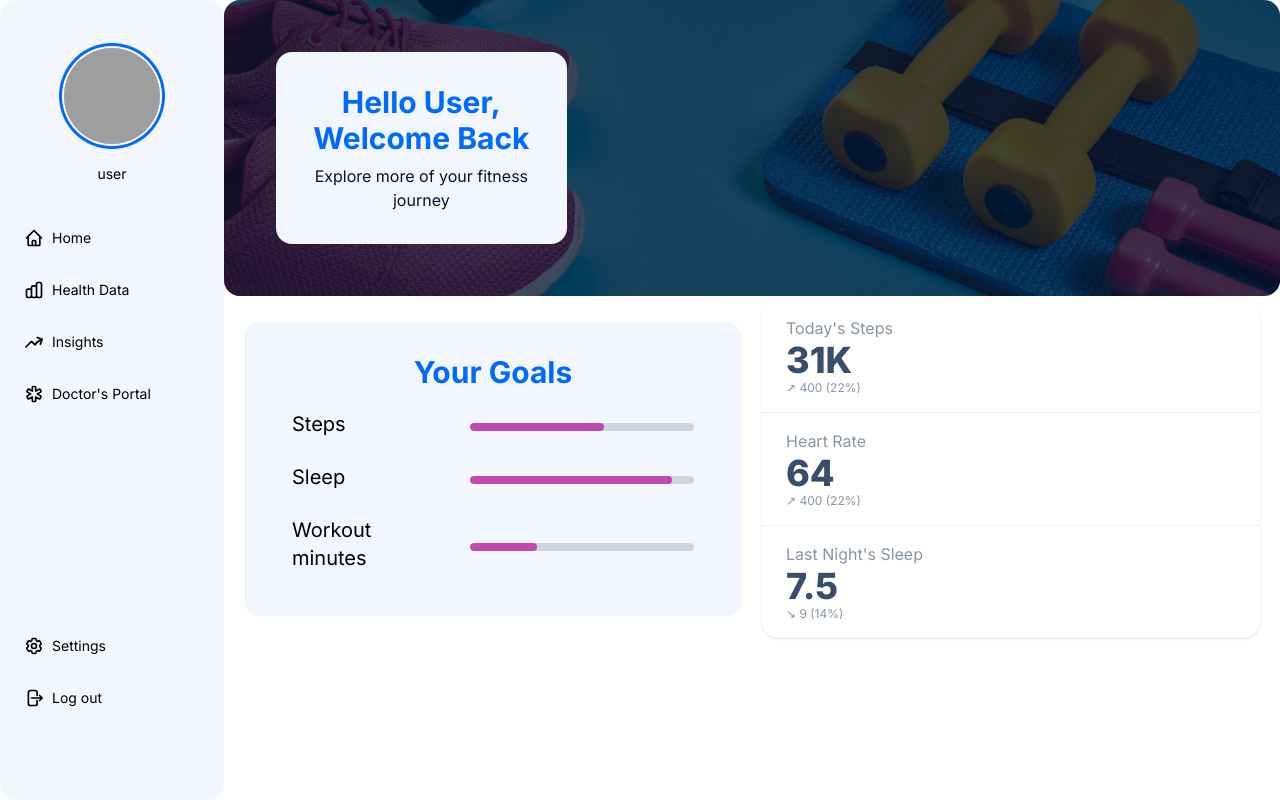
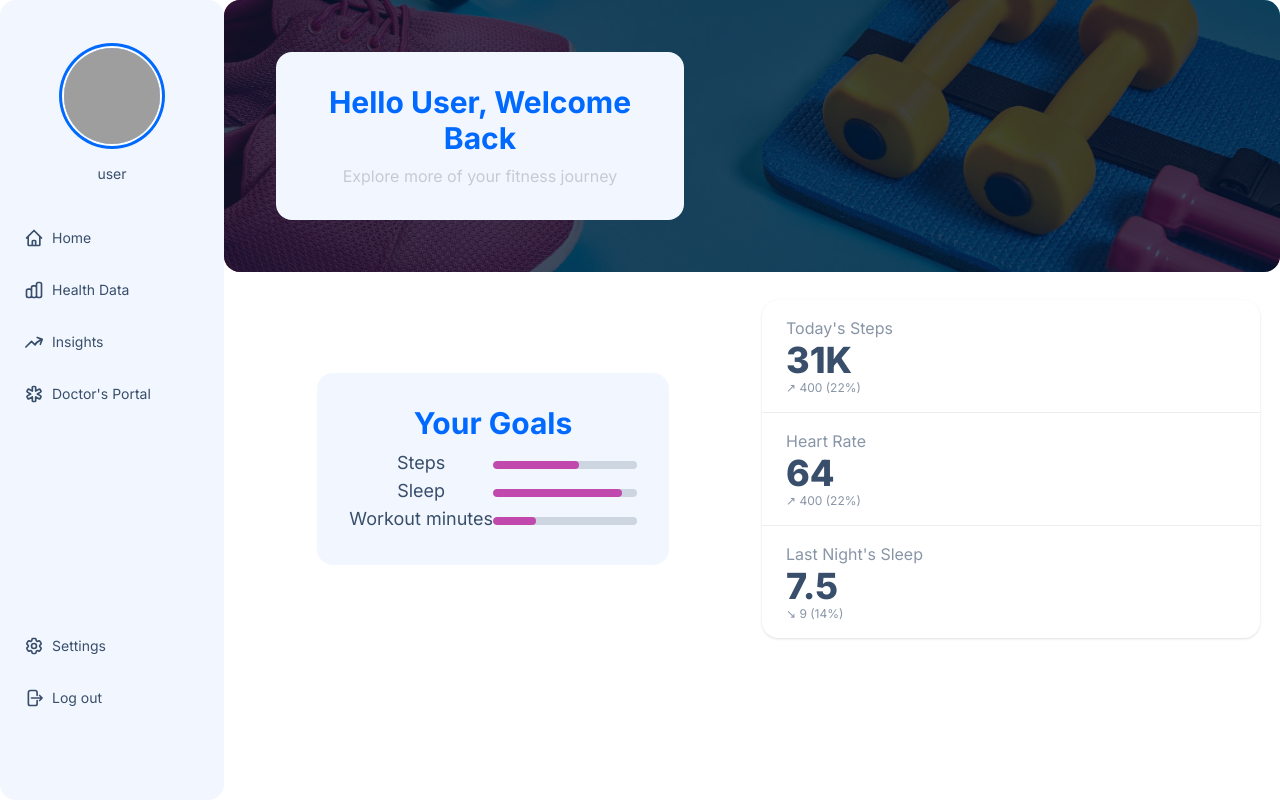
Before and after one commit to Alex-Anthony/SSW-322-A-Group-3-Health-Tracker-App, a Next.js app in the folder WebApp/health-tracker/: page /user-portal in a window 1280 px wide. Built offline with nearby package versions, Linux system fonts and the light colour scheme; grey boxes are pictures that could not be loaded.

Commit message:
Updated formatting

```diff
--- a/WebApp/health-tracker/app/components/Navbar.tsx
+++ b/WebApp/health-tracker/app/components/Navbar.tsx
@@ -6,7 +6,7 @@ import Image from "next/image";
 const Navbar = () => {
   return (
     <div>
-      <ul className="menu bg-base-200 w-16 h-screen rounded-box flex justify-center">
+      <ul className="menu bg-base-200 w-16 h-dvh rounded-box flex justify-center">
         <div>
           <li className="pt-40 py-3">
             <div className="tooltip" data-tip="Home">
--- a/WebApp/health-tracker/app/components/SmallCard.tsx
+++ b/WebApp/health-tracker/app/components/SmallCard.tsx
@@ -9,12 +9,12 @@ interface SCProps {
 const SmallCard = ({ title, children }: SCProps) => {
   return (
     <div>
-      <div className="card bg-base-200 ">
+      <div className="card bg-base-200 w-full">
         <div className="card-body">
-          <h1 className="card-title text-left font-bold text-base text-neutral">
+          <h1 className="card-title text-left font-bold text-base text-neutral-content">
             {title}
           </h1>
-          <div className="flex justify-center">{children}</div>
+          <div className="flex justify-center max-w-full">{children}</div>
         </div>
       </div>
     </div>
--- a/WebApp/health-tracker/app/components/TextBox.tsx
+++ b/WebApp/health-tracker/app/components/TextBox.tsx
@@ -11,7 +11,7 @@ const TextBox = ({ title, children }: TBProps) => {
     <div className="card bg-base-200 ">
       <div className="card-body items-center text-center">
         <h1 className="card-title font-bold text-3xl text-primary">{title}</h1>
-        {children}
+        <div className="flex w-full justify-items-stretch">{children}</div>
       </div>
     </div>
   );
--- a/WebApp/health-tracker/app/components/Widget.tsx
+++ b/WebApp/health-tracker/app/components/Widget.tsx
@@ -8,8 +8,8 @@ interface WGProps {
 
 const Widget = ({ title, svgPath }: WGProps) => {
   return (
-    <div className="card-compact bg-secondary">
-      <div className="card-body items-center">
+    <div className="card-compact bg-secondary h-32 w-32">
+      <div className="card-body h-full justify-center items-center">
         <div className="mask mask-squircle bg-base-100">
           <svg
             xmlns="http://www.w3.org/2000/svg"
--- a/WebApp/health-tracker/app/globals.css
+++ b/WebApp/health-tracker/app/globals.css
@@ -3,15 +3,14 @@
 @tailwind utilities;
 
 :root {
-  --foreground-rgb: 0, 0, 0;
+
 }
 
 @media (prefers-color-scheme: dark) {
   :root {
-    --foreground-rgb: 255, 255, 255;
+
   }
 }
 
 body {
-  color: rgb(var(--foreground-rgb));
 }
--- a/WebApp/health-tracker/app/user-portal/health-data/page.tsx
+++ b/WebApp/health-tracker/app/user-portal/health-data/page.tsx
@@ -11,10 +11,11 @@ const healthData = () => {
       <div>
         <h1 className="text-3xl font-extrabold pl-10 pt-10">Health Data</h1>
         <div className="static flex basis-full justify-center">
-          <div className="absolute inset-20 grid grid-cols-2 p-5 gap-5 content-stretch">
+          <div className="absolute inset-20 grid lg:grid-cols-2 md:grid-cols-1 p-5 gap-5 content-stretch">
             <div className="flex basis-1/2 flex-col gap-5">
+              <div className="min-w-max">
                 <SmallCard title="Quick Look">
-                <div className="flex flex-row gap-3">
+                  <div className="flex w-full flex-row gap-3 justify-between">
                     <Widget
                       title="9 hours avg."
                       svgPath="M3 12l2-2m0 0l7-7 7 7M5 10v10a1 1 0 001 1h3m10-11l2 2m-2-2v10a1 1 0 01-1 1h-3m-6 0a1 1 0 001-1v-4a1 1 0 011-1h2a1 1 0 011 1v4a1 1 0 001 1m-6 0h6"
@@ -29,6 +30,7 @@ const healthData = () => {
                     ></Widget>
                   </div>
                 </SmallCard>
+              </div>
               <SmallCard title="Step Tracker">
                 <SmallBarChart></SmallBarChart>
               </SmallCard>
--- a/WebApp/health-tracker/app/user-portal/insights/page.tsx
+++ b/WebApp/health-tracker/app/user-portal/insights/page.tsx
@@ -11,7 +11,7 @@ const insights = () => {
       <div>
         <h1 className="text-3xl font-extrabold pl-10 pt-10">Insights</h1>
         <div className="static basis-full">
-          <div className="absolute inset-20 grid grid-flow-row grid-cols-3 grid-rows-4 p-5 gap-5 content-stretch">
+          <div className="absolute inset-20 grid grid-flow-row lg:grid-cols-3 lg:grid-rows-4 p-5 gap-5 content-stretch">
             <SmallCard title="Total Steps"></SmallCard>
             <SmallCard title="Sleep Hours"></SmallCard>
             <div className="row-span-2">
--- a/WebApp/health-tracker/app/user-portal/page.tsx
+++ b/WebApp/health-tracker/app/user-portal/page.tsx
@@ -9,14 +9,14 @@ const home = () => {
     <div className="flex items-start">
       <Menu />
       <div className="flex flex-wrap flex-col gap-10">
-        <div className="card w-full h-60 image-full">
+        <div className="card w-full max-h-60 image-full">
           <figure>
             <Image src={headerimg} alt="" />
           </figure>
           <div className="card-body">
-            <div className="py-5 px-5 w-1/3">
+            <div className="py-5 px-5 min-w-1/3 max-w-md">
               <TextBox title="Hello User, Welcome Back">
-                <p className="text-neutral">
+                <p className="text-neutral-content">
                   Explore more of your fitness journey
                 </p>
               </TextBox>
@@ -24,43 +24,42 @@ const home = () => {
           </div>
         </div>
         <div className="py-5 px-5 grid grid-cols-2 gap-5 justify-evenly">
-          <div className="flex flex-col justify-center">
+          <div className="flex flex-col justify-center place-items-center">
+              <div className="max-w-md align-center">
               <TextBox title="Your Goals">
-              <table className="table text-xl">
-                <tbody>
-                  <tr>
-                    <td>Steps</td>
-                    <td>
+                <div className="grid grid-cols-2 w-full text-lg">
+                    <div>Steps</div>
+                      <div>
                         <progress
-                        className="progress progress-accent w-56"
+                          className="progress progress-accent max-w-full"
                           value={60}
                           max="100"
-                      ></progress>
-                    </td>
-                  </tr>
-                  <tr>
-                    <td>Sleep</td>
-                    <td>
+                        /></div>
+
+                      <div>Sleep</div>
+                      <div>
                         <progress
-                        className="progress progress-accent w-56"
+                          className="progress progress-accent max-w-full"
                           value={90}
                           max="100"
                         ></progress>
-                    </td>
-                  </tr>
-                  <tr>
-                    <td>Workout minutes</td>
-                    <td>
+                      </div>
+
+
+                      <div>Workout minutes</div>
+                      <div>
                         <progress
-                        className="progress progress-accent w-56"
+                          className="progress progress-accent max-w-full"
                           value={30}
                           max="100"
                         ></progress>
-                    </td>
-                  </tr>
-                </tbody>
-              </table>
+                      </div>
+
+
+                </div>
                 </TextBox>
+              </div>
+
           </div>
           <div className="flex flex-col justify-center">
             <div className="stats stats-vertical shadow">
--- a/WebApp/health-tracker/app/user-portal/settings/page.tsx
+++ b/WebApp/health-tracker/app/user-portal/settings/page.tsx
@@ -9,7 +9,7 @@ const userSettings = () => {
       <div>
         <h1 className="text-3xl font-extrabold pl-10 pt-10">Settings</h1>
         <div className="static flex w-full">
-          <div className="absolute inset-20 h-screen grid grid-cols-2 p-5 gap-5 justify-center items-stretch">
+          <div className="absolute h-screen grid md:grid-cols-2 p-5 gap-5 justify-center items-stretch">
             <div className="flex basis-1/2 h-screen flex-col gap-5 items-center">
               <div className="avatar">
                 <div className="w-64 mask mask-squircle">
--- a/WebApp/health-tracker/tailwind.config.ts
+++ b/WebApp/health-tracker/tailwind.config.ts
@@ -41,7 +41,10 @@ const config = {
   },
   plugins: [require("daisyui"), require("tailwindcss-animate")],
   daisyui: {
-    themes: ["winter", "light", "dark", "retro","cyberpunk","valentine","aqua"],
+    themes: ["winter", {
+      dark:{
+      ...require("daisyui/src/theming/themes")["night"],
+    }}, "retro","cyberpunk","valentine","aqua"],
   },
 } satisfies Config
 
```
Lines whose indentation alone changed are shown as unchanged.
